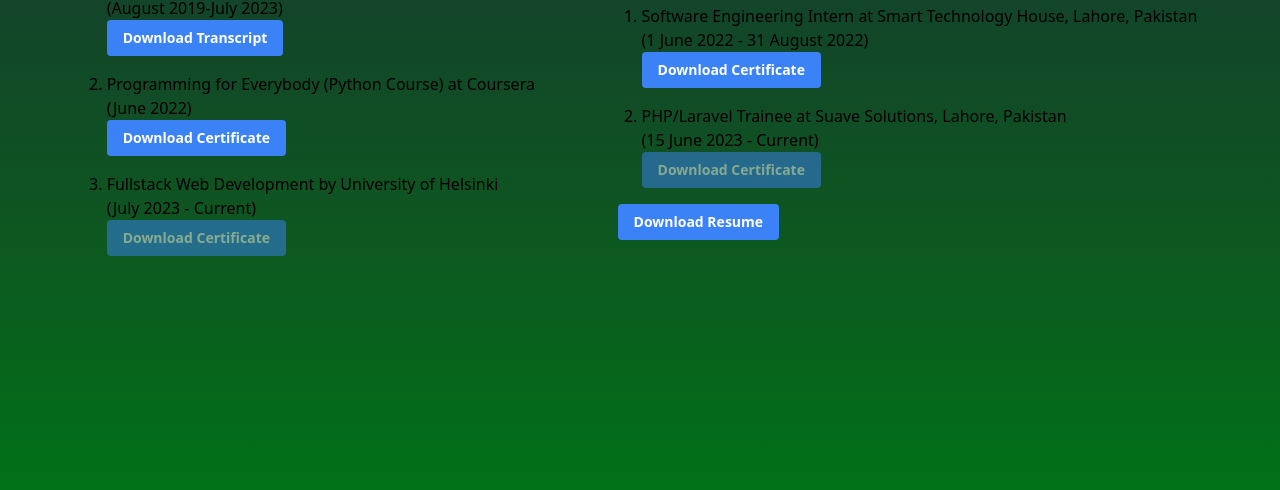
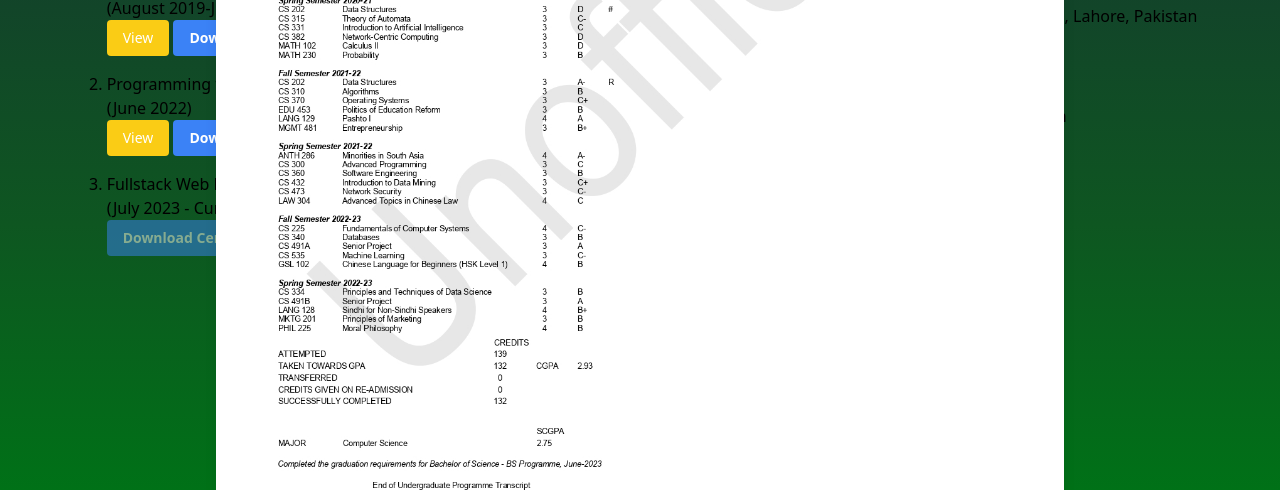
Before and after one commit to AbdullahAhmadAAK/Portfolio-Abdullah-AAK, a plain HTML site: page qualifications-experience.html in a window 1280 px wide. Shown: the part 310-800 px from the top of the page. Drawn offline with nearby package versions, Linux system fonts and the light colour scheme.

Commit message:
Add files + template for image modal
added 4 files for displaying of important qualification documents
also added template for viewing image of document in a modal. work still to be done on it

```diff
--- a/qualifications-experience.html
+++ b/qualifications-experience.html
@@ -48,6 +48,9 @@
           <li class="mb-4">
             <p>BS-CS at Lahore University of Management Sciences</p>
             <p>(August 2019-July 2023)</p>
+            <button class="text-sm bg-yellow-400 hover:bg-yellow-500 text-white px-4 py-2 rounded transition-colors duration-300">
+              View
+            </button>
             <a href="Media/Transcript_AbdullahAhmad.pdf" download>
               <button class="text-sm bg-blue-500 hover:bg-blue-600 text-white font-semibold py-2 px-4 rounded">Download Transcript</button>
             </a>
@@ -55,6 +58,9 @@
           <li class="mb-4">
             <h1>Programming for Everybody (Python Course) at Coursera </h1>
             <h2>(June 2022)</h2>
+            <button class="text-sm bg-yellow-400 hover:bg-yellow-500 text-white px-4 py-2 rounded transition-colors duration-300">
+              View
+            </button>
             <a href="Media/Certificate_ProgrammingForEverybody.pdf" download>
               <button class="text-sm bg-blue-500 hover:bg-blue-600 text-white font-semibold py-2 px-4 rounded">Download Certificate</button>
             </a>
@@ -74,6 +80,9 @@
           <li class="mb-4">
             <h1>Software Engineering Intern at Smart Technology House, Lahore, Pakistan</h1>
             <h2>(1 June 2022 - 31 August 2022)</h2>
+            <button class="text-sm bg-yellow-400 hover:bg-yellow-500 text-white px-4 py-2 rounded transition-colors duration-300">
+              View
+            </button>
             <a href="Media/STH Internship.pdf" download>
               <button class="text-sm bg-blue-500 hover:bg-blue-600 text-white font-semibold py-2 px-4 rounded">Download Certificate</button>
             </a>
@@ -84,11 +93,25 @@
             <button class="text-sm bg-blue-500 hover:bg-blue-600 text-white font-semibold py-2 px-4 rounded cursor-not-allowed opacity-50">Download Certificate</button>
           </li>
         </ol>
+        <button class="text-sm bg-yellow-400 hover:bg-yellow-500 text-white px-4 py-2 rounded transition-colors duration-300">
+          View
+        </button>
         <a href="Media/Resume_AbdullahAhmad_SoftwareEngineering.pdf" download>
           <button class="text-sm bg-blue-500 hover:bg-blue-600 text-white font-semibold py-2 px-4 rounded">Download Resume</button>
         </a>
       </div>
     </div>
+
+    <div class="fixed inset-0 flex items-center justify-center z-50">
+      <div class="bg-white p-6 rounded-lg shadow-lg">
+        <div class="modal-body">
+          <!-- need to make this scrollable, and adjust height as well -->
+          <img src="Media/Transcript_AbdullahAhmad.jpg" alt="" width="800px" height="1200px" >
+        </div>
+      </div>
+    </div>
+
+
   </body>
   <script>
     const mobileMenu = document.getElementById('navbar-default');
```
Also changed, not shown: Media/Certificate_ProgrammingForEverybody.jpg (added), Media/Resume_AbdullahAhmad_SoftwareEngineering.jpg (added), Media/STH Internship.jpg (added), Media/Transcript_AbdullahAhmad.jpg (added).
